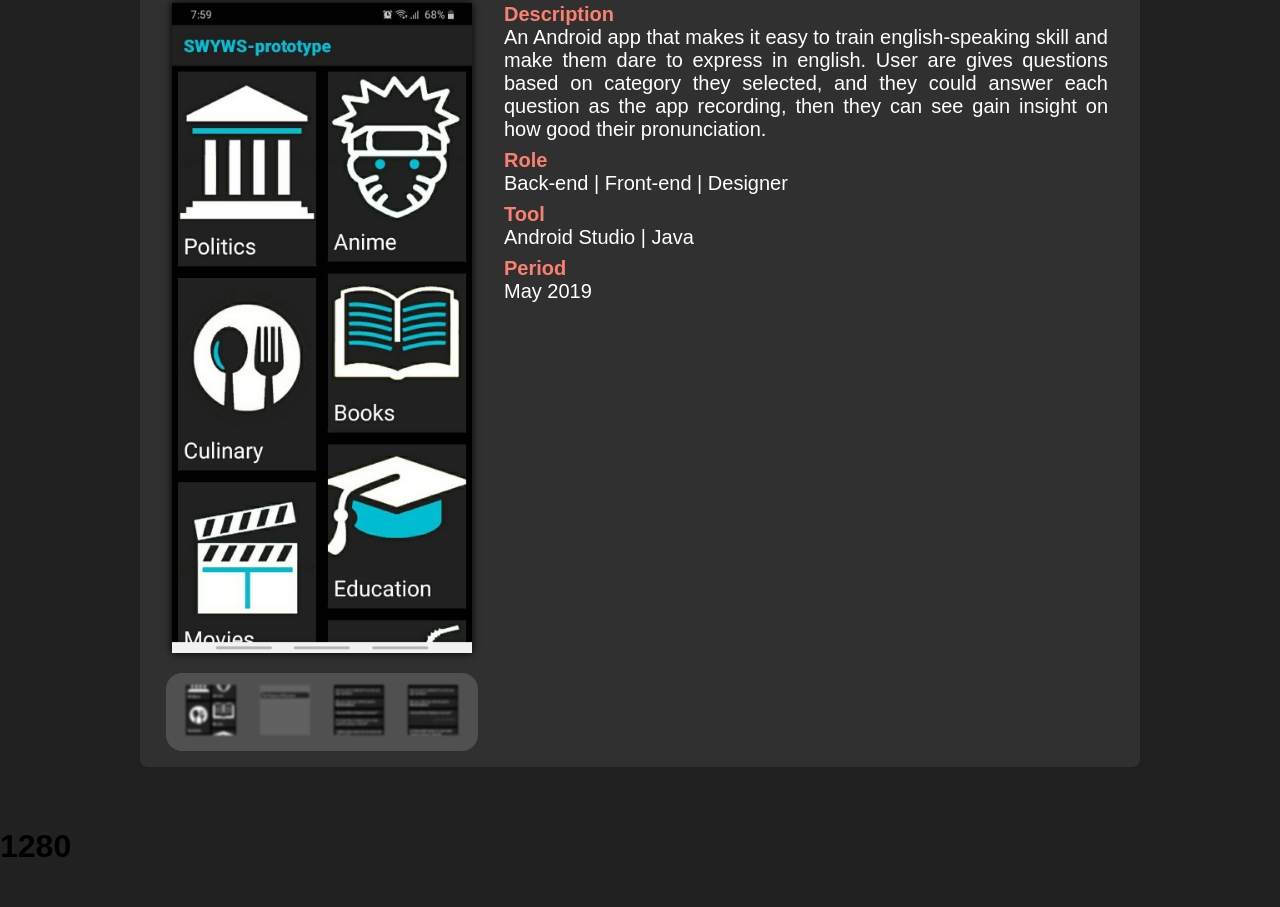
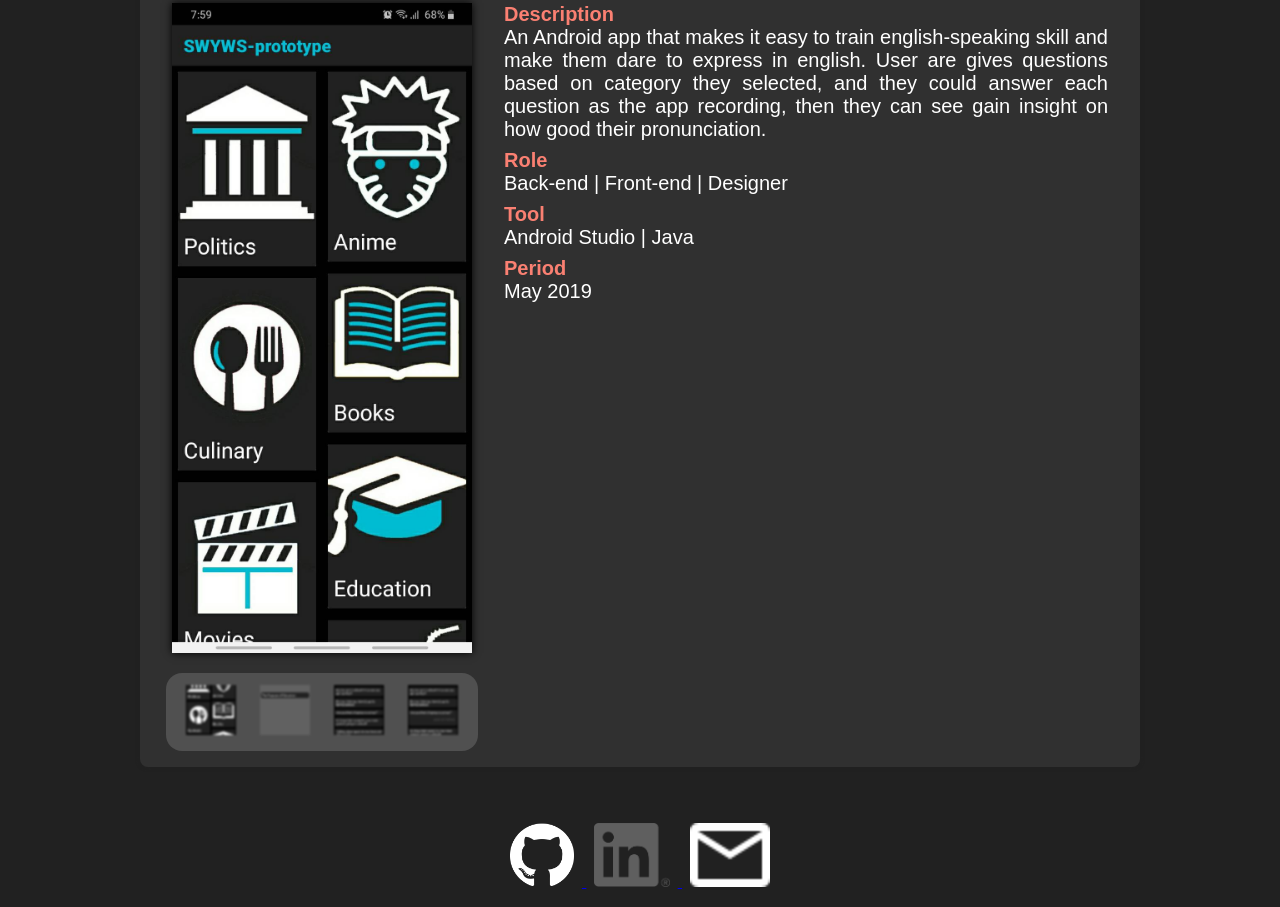
Before and after one commit to nurelhhh/nurelhhh.github.io, a plain HTML site: page index.html in a window 1280 px wide. Shown: the part 3268-4175 px from the top of the page. Drawn offline with Linux system fonts and the light colour scheme.

Commit message:
add contacts

```diff
--- a/index.html
+++ b/index.html
@@ -29,8 +29,19 @@
         </div>
         <div id="image-zoom-preview"></div>
     </div>
-    <h1 id="document-width">Hello World</h1>
+    <!-- <h1 id="document-width">Hello World</h1> -->
 
+    <footer>
+        <a href="https://github.com/nurelhhh">
+            <img class="contact-link" src="./assets/GitHub-Mark-Light-120px-plus.png" alt="github-profile">
+        </a>
+        <a href="https://www.linkedin.com/in/tengku-harsya-79063513a">
+            <img class="contact-link" src="./assets/LI-In-Bug.png" alt="linkedin-profile">
+        </a>
+        <a href="mailto:tengku.harsya@binus.ac.id">
+            <img class="contact-link" src="./assets/email-white.png" alt="email">
+        </a>
+    </footer>
 
     <script src="./index.js"></script>
 </body>
--- a/index.js
+++ b/index.js
@@ -3,7 +3,7 @@ const layout = document.getElementById('layout');
 const imageZoomContainer = document.getElementById('image-zoom-container');
 
 /////////////////////////////////////
-let documentWidth = document.getElementById('document-width');
+// let documentWidth = document.getElementById('document-width');
 let bodyWidth;
 let bodyHeight;
 const scrollbarWidth = 17;
@@ -72,7 +72,7 @@ const projectData = [
     },
     {
         'name': 'Binusmaya Notification Center (prototype)',
-        'description': "A prototype built for Human-computer Interaction course. We knew there are some improvement that can be done with Binusmaya Notification Center.",
+        'description': "A prototype built for Human-computer Interaction course. We knew there're some improvement that can be done with Binusmaya Notification Center.",
         'role': 'Front-end',
         'tool': 'HTML | CSS | Javascript',
         'dir': 'bimay-notif',
@@ -215,7 +215,7 @@ function setLayoutWidth() {
     bodyWidth = root.clientWidth;
     bodyHeight = root.clientHeight;
 
-    documentWidth.innerHTML = bodyWidth;
+    // documentWidth.innerHTML = bodyWidth;
     if (bodyWidth > 1032 + scrollbarWidth) {
         layout.style.width = 1000 + 'px';
     } else {
--- a/style.css
+++ b/style.css
@@ -11,6 +11,17 @@ body {
     margin: auto;
     padding: 16px;
     background-color: #212121;
+}
+
+footer {
+    text-align: center;
+    padding: 16px 0;
+}
+
+.contact-link {
+    height: 64px;
+    filter: grayscale(1);
+    margin: 0 8px;
 }
 
 /* ================================= */
```
Also changed, not shown: assets/GitHub-Mark-Light-120px-plus.png (added), assets/LI-In-Bug.png (added), assets/email-white.png (added), assets/my-portrait.jpg (deleted).
